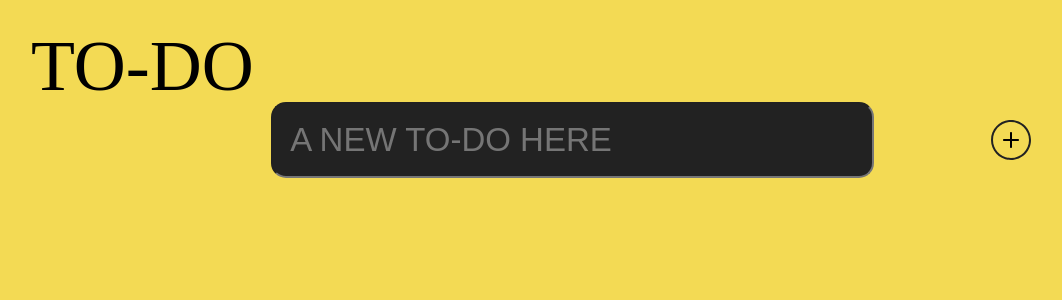
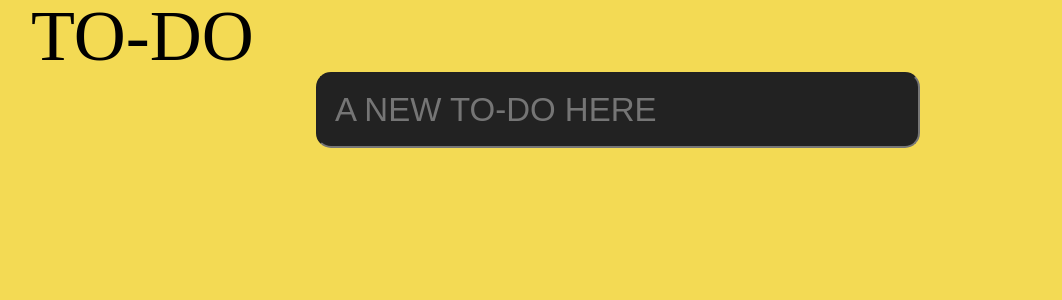
Before and after one commit to EMXzzz/todos-app, a React (Create React App) app: page / in a window 1280 px wide. Shown: the top 300 px of the page, without its empty margins (9-1071 px from the left). Built offline with nearby package versions, Linux system fonts and the light colour scheme.

Commit message:
fix styles

```diff
--- a/src/app.css
+++ b/src/app.css
@@ -5,14 +5,34 @@
 }
 
 .containerCreator {
-    padding-left: 40px;
-    padding-top: 30px;
+    width: 49%;
+    position: relative;
+    padding-left: 5px;
+    left: 25%;
 }
 
-.containerNotes {
+.notes {
     font-size: 40px;
-    display: flex;
-    flex-direction: column;
-    align-items: center;
-    padding-top: 30px;
+    padding: 10px;
+    overflow-y: auto;
+    height: 40%;
+    width: 50%;
+    position: relative;
+    top: 15%;
+    left: 25%;
+
 }
+
+.notes::-webkit-scrollbar {
+    background-color: #F3DA54;
+}
+
+.notes::-webkit-scrollbar-thumb {
+    background-color: black;
+    border-radius: 30px;
+}
+
+.title {
+    font-size: 72px;
+    padding-left: 40px;
+}
--- a/src/app.tsx
+++ b/src/app.tsx
@@ -1,35 +1,60 @@
-import {useState} from "react";
+import {useEffect, useState} from "react";
 import {NoteCreator} from "./components/note-creator";
-import './app.css'
-import { Note } from "./components/note";
+import {Note} from "./components/note";
+import {
+    getLocalStorageNotes,
+    setLocalStorageNotes,
+} from "./helpers/local-storage";
+
+import './app.css';
 
 export const App = () => {
     const [noteText, setNoteText] = useState<string>('')
-    const [addNote, setAddNote] = useState<string[]>([])
+    const [notes, setNotes] = useState<string[]>([])
+
+    useEffect(() => {
+        if (notes.length > 0) {
+            setLocalStorageNotes(notes)
+        }
+    }, [notes])
+
+    useEffect(() => {
+        const storageNotes = getLocalStorageNotes('notes')
+
+        if (storageNotes) {
+            setNotes(storageNotes)
+        }
+    }, [])
 
     const handleSubmit = () => {
-        setAddNote([...addNote, noteText])
+        setNotes([...notes, noteText])
         setNoteText('')
+    }
+
+    const handleDelete = (note: string) => {
+        const prepareNotes = notes.filter((e) => e !== note)
+        setNotes(prepareNotes)
     }
 
 return (
     <div className="app">
+        <h1 className="title">TO-DO</h1>
+
         <div className="containerCreator">
-            <h1 className="title">TO-DO</h1>
-                <div className="noteContainer">
-                    <NoteCreator
-                        text={noteText}
-                        onChange={setNoteText}
-                        onSubmit={handleSubmit}
-                    />
-                </div>
+            <NoteCreator
+                text={noteText}
+                onChange={setNoteText}
+                onSubmit={handleSubmit}
+            />
         </div>
-        <ol className="containerNotes">
-            {addNote.map((note, index) => (
+
+        <ol className="notes">
+            {notes.map((note, index) => (
                 <Note
                     key={index}
                     number={index + 1}
                     note={note}
+                    onDelete={handleDelete}
                 />
             ))}
         </ol>
--- a/src/components/note-creator.css
+++ b/src/components/note-creator.css
@@ -1,35 +1,9 @@
-.title {
-    font-size: 72px;
-}
-
-.noteContainer {
-    display: flex;
-    align-items: center;
-    justify-content: center;
-}
-
-.note {
-    padding: 10px;
-    margin: 10px;
-    width: 55%;
-}
-
-.add {
-    width: 80%;
-    display: flex;
-    align-items: center;
-    justify-content: space-evenly;
-}
-
 .input {
-    width: 60%;
     height: 70px;
     background-color:#222222;
     border-radius: 15px;
     font-size: 33px;
     text-indent: 15px;
+    color: #F3DA54;
+    width: 95%;
 }
-
-.add-btn {
-    cursor: pointer;
-}
--- a/src/components/note-creator.tsx
+++ b/src/components/note-creator.tsx
@@ -1,6 +1,9 @@
-import {ChangeEvent} from "react";
-import ButtonSvg from './image/add-button.svg'
-import "./note-creator.css"
+import {
+    ChangeEvent,
+    SyntheticEvent,
+} from "react";
+
+import "./note-creator.css";
 
 interface Props {
     text: string,
@@ -14,12 +17,20 @@ export const NoteCreator = ({
     onSubmit,
 }: Props) => {
 
-    const handleChange = (e: ChangeEvent<HTMLInputElement>) => {
-        onChange(e.target.value)
+    const handleChange = (event: ChangeEvent<HTMLInputElement>) => {
+        onChange(event.target.value)
+    }
+
+    const handleSubmit = (event: SyntheticEvent) => {
+        event.preventDefault()
+        onSubmit()
     }
 
     return (
-        <div className="add">
+        <form
+            onSubmit={handleSubmit}
+            noValidate
+        >
             <input
                 className="input"
                 type="text"
@@ -27,7 +38,6 @@ export const NoteCreator = ({
                 onChange={handleChange}
                 placeholder="A NEW TO-DO HERE"
             />
-            <img className="add-btn" onClick={onSubmit} src={ButtonSvg} alt="add" />
-        </div>
+        </form>
     )
 }
--- /dev/null
+++ b/src/components/note.css
@@ -0,0 +1,14 @@
+.note {
+    margin-bottom: 10px;
+    padding: 5px;
+    width: 95%;
+    display: flex;
+    justify-content: space-between;
+    outline: 2px solid #222222;
+    border-radius: 10px;
+    word-break: break-all;
+}
+
+.deleteBtn {
+    cursor: pointer;
+}
--- a/src/components/note.tsx
+++ b/src/components/note.tsx
@@ -1,15 +1,35 @@
-import "./note-creator.css"
+import CloseBtnSvg from "./image/close-btn.svg";
+
+import "./note.css";
 
 interface Props {
     note: string;
     number: number;
+    onDelete: (note: string) => void;
 }
 
 export const Note = ({
     note,
     number,
-}: Props) => (
-    <li className="note">
-        {`${number}. ${note}`}
-    </li>
-)
+    onDelete,
+}: Props) => {
+
+    const handleDelete = () => {
+        onDelete(note)
+    }
+
+    return (
+        <div className="note">
+            <li>
+                {`${number}. ${note}`}
+            </li>
+
+            <img
+                className="deleteBtn"
+                onClick={handleDelete}
+                src={CloseBtnSvg}
+                alt="delete"
+            />
+        </div>
+    )
+}
--- /dev/null
+++ b/src/helpers/local-storage.ts
@@ -0,0 +1,14 @@
+export const setLocalStorageNotes = (value: string[]) => {
+    const notes = JSON.stringify(value)
+    localStorage.setItem('notes', notes)
+}
+
+export const getLocalStorageNotes = (value: string) => {
+    const notes = localStorage.getItem(value)
+
+    if (notes) {
+        return JSON.parse(notes)
+    }
+
+    return null
+}
```
Also changed, not shown: src/components/image/close-btn.svg (added).
